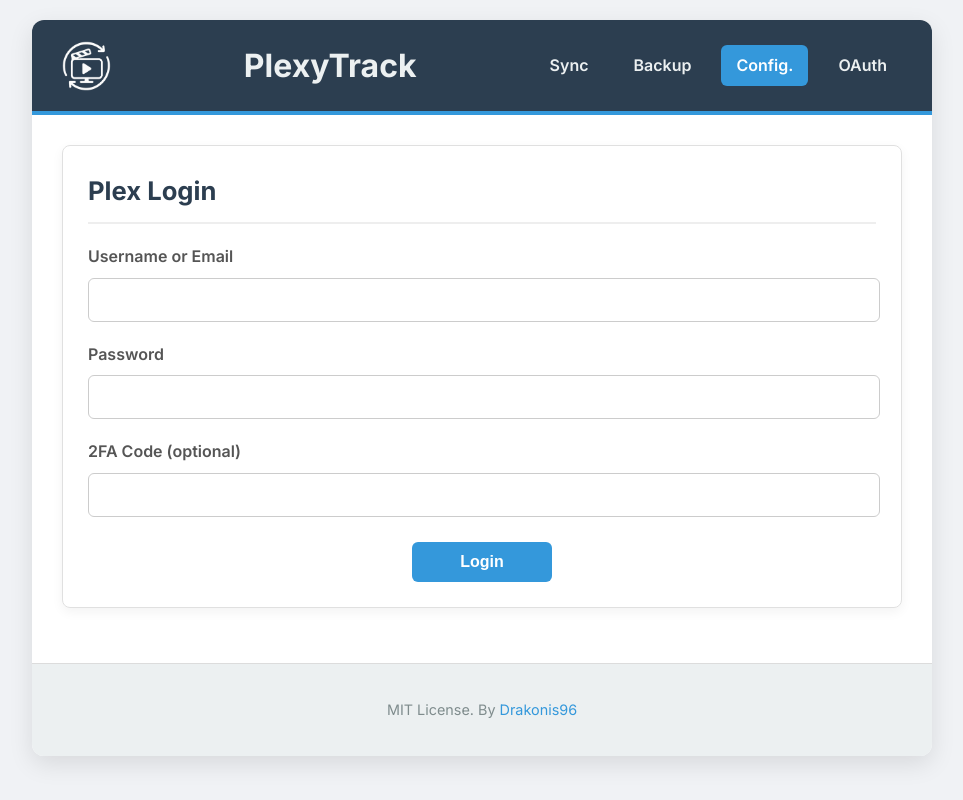
After one commit to Drakonis96/plexytrackt, a Flask app: page /plex_setup in a window 1280 px wide. The commit adds this page. Shown: the whole page, without its empty margins (158-1121 px from the left). Run offline with Flask 3, Linux system fonts and the light colour scheme.

Commit message:
Add guided Plex setup with login and server selection

```diff
--- a/app.py
+++ b/app.py
@@ -24,11 +24,13 @@ from flask import (
     redirect,
     url_for,
     has_request_context,
+    session,
 )
 from flask import send_file
 from apscheduler.schedulers.background import BackgroundScheduler
 from apscheduler.schedulers.base import STATE_STOPPED
 from plexapi.server import PlexServer
+from plexapi.myplex import MyPlexAccount
 from plexapi.exceptions import BadRequest, NotFound
 
 from utils import (
@@ -133,6 +135,7 @@ PROVIDER_FILE = "provider.json"
 scheduler = BackgroundScheduler()
 plex = None  # will hold PlexServer instance
 USERS_FILE = "plex_users.json"
+PLEX_CREDS_FILE = "plex_credentials.json"
 PLEX_ACCOUNTS: List[str] = [
     a.strip() for a in os.environ.get("PLEX_ACCOUNT", "").split(",") if a.strip()
 ]
@@ -201,8 +204,36 @@ def save_plex_accounts(accounts: List[str]) -> None:
         logger.error("Failed to save Plex users: %s", exc)
 
 
+def load_plex_credentials() -> None:
+    """Load Plex base URL and token from file if not set."""
+    if os.environ.get("PLEX_BASEURL") and os.environ.get("PLEX_TOKEN"):
+        return
+    if os.path.exists(PLEX_CREDS_FILE):
+        try:
+            with open(PLEX_CREDS_FILE, "r", encoding="utf-8") as f:
+                data = json.load(f)
+            os.environ.setdefault("PLEX_BASEURL", data.get("baseurl", ""))
+            os.environ.setdefault("PLEX_TOKEN", data.get("token", ""))
+            logger.info("Loaded Plex credentials from %s", PLEX_CREDS_FILE)
+        except Exception as exc:  # noqa: BLE001
+            logger.error("Failed to load Plex credentials: %s", exc)
+
+
+def save_plex_credentials(baseurl: str, token: str) -> None:
+    """Persist Plex base URL and token to file."""
+    os.environ["PLEX_BASEURL"] = baseurl
+    os.environ["PLEX_TOKEN"] = token
+    try:
+        with open(PLEX_CREDS_FILE, "w", encoding="utf-8") as f:
+            json.dump({"baseurl": baseurl, "token": token}, f, indent=2)
+        logger.info("Saved Plex credentials to %s", PLEX_CREDS_FILE)
+    except Exception as exc:  # noqa: BLE001
+        logger.error("Failed to save Plex credentials: %s", exc)
+
+
 def list_plex_users() -> List[Tuple[str, str, bool, Optional[str]]]:
     """Return available Plex users with token information."""
+    load_plex_credentials()
     plex_baseurl = os.environ.get("PLEX_BASEURL")
     plex_token = os.environ.get("PLEX_TOKEN")
     if not plex_baseurl or not plex_token:
@@ -1678,6 +1709,7 @@ def index():
     load_trakt_tokens()
     load_simkl_tokens()
     load_provider()
+    load_plex_credentials()
 
     # Change interval and start sync when requested
     if request.method == "POST":
@@ -1762,12 +1794,71 @@ def simkl_callback():
     return redirect(url_for("oauth_callback", service="simkl", code=code))
 
 
+@app.route("/plex_setup", methods=["GET", "POST"])
+def plex_setup():
+    """Interactive Plex login and server/user selection."""
+    step = request.args.get("step", "login")
+    error = None
+    if step == "login":
+        if request.method == "POST":
+            username = request.form.get("username", "").strip()
+            password = request.form.get("password", "").strip()
+            code = request.form.get("code", "").strip() or None
+            try:
+                account = MyPlexAccount(username=username, password=password, code=code)
+                session["plex_token"] = account._token
+                servers = []
+                for res in account.resources():
+                    if "server" in res.provides:
+                        conn = res.connections[0]
+                        servers.append({
+                            "id": res.clientIdentifier,
+                            "name": res.name,
+                            "uri": conn.uri,
+                            "token": res.accessToken,
+                        })
+                session["plex_servers"] = servers
+                return redirect(url_for("plex_setup", step="server"))
+            except Exception as exc:  # noqa: BLE001
+                error = f"Login failed: {exc}"
+        return render_template("plex_setup.html", step="login", error=error)
+
+    if step == "server":
+        servers = session.get("plex_servers", [])
+        if request.method == "POST":
+            sid = request.form.get("server")
+            srv = next((s for s in servers if s["id"] == sid), None)
+            if srv:
+                save_plex_credentials(srv["uri"], srv["token"])
+                session.pop("plex_servers", None)
+                return redirect(url_for("plex_setup", step="user"))
+        return render_template("plex_setup.html", step="server", servers=servers)
+
+    if step == "user":
+        load_plex_credentials()
+        plex_baseurl = os.environ.get("PLEX_BASEURL")
+        plex_token = os.environ.get("PLEX_TOKEN")
+        if not plex_baseurl or not plex_token:
+            return redirect(url_for("plex_setup"))
+        server = PlexServer(plex_baseurl, plex_token)
+        users = list_users_with_tokens(server)
+        if request.method == "POST":
+            selected = request.form.get("account")
+            if selected:
+                save_plex_accounts([selected])
+            return redirect(url_for("config_page"))
+        return render_template("plex_setup.html", step="user", users=users)
+
+    return redirect(url_for("config_page"))
+
+
 @app.route("/config", methods=["GET", "POST"])
 def config_page():
     """Display configuration status for Trakt and Simkl."""
     load_trakt_tokens()
     load_simkl_tokens()
     load_provider()
+    load_plex_credentials()
     load_plex_accounts()
     plex_users = list_plex_users()
     if request.method == "POST":
@@ -1951,6 +2042,7 @@ def plex_webhook():
 # --------------------------------------------------------------------------- #
 def test_connections() -> bool:
     global plex
+    load_plex_credentials()
     plex_baseurl = os.environ.get("PLEX_BASEURL")
     plex_token = os.environ.get("PLEX_TOKEN")
     trakt_token = os.environ.get("TRAKT_ACCESS_TOKEN")
--- a/templates/config.html
+++ b/templates/config.html
@@ -74,6 +74,7 @@
 
             <section class="card">
                 <h2>Users</h2>
+                {% if plex_users %}
                 <form method="post" class="user-form">
                     {% for uid, name, is_main, token in plex_users %}
                     <div class="checkbox-group">
@@ -92,6 +93,10 @@
                 <form method="get" action="{{ url_for('config_page') }}" class="stop-form">
                     <button type="submit" class="button secondary">Update Users</button>
                 </form>
+                {% else %}
+                <p>No Plex credentials configured.</p>
+                <a href="{{ url_for('plex_setup') }}" class="button primary">Configure Plex</a>
+                {% endif %}
             </section>
         </main>
 
--- /dev/null
+++ b/templates/plex_setup.html
@@ -0,0 +1,86 @@
+<!DOCTYPE html>
+<html lang="en">
+<head>
+    <meta charset="UTF-8">
+    <meta name="viewport" content="width=device-width, initial-scale=1.0">
+    <title>PlexyTrack - Plex Setup</title>
+    <link rel="preconnect" href="https://fonts.googleapis.com">
+    <link href="https://fonts.googleapis.com/css2?family=Inter:wght@400;600;700&display=swap" rel="stylesheet">
+    <link rel="stylesheet" href="{{ url_for('static', filename='style.css') }}">
+    <link rel="icon" type="image/png" href="{{ url_for('static', filename='logo.png') }}">
+</head>
+<body>
+    <div class="app-container">
+        <header class="app-header">
+            <img src="{{ url_for('static', filename='logo.png') }}" alt="PlexyTrack Logo" class="logo">
+            <h1>PlexyTrack</h1>
+            <nav class="app-nav">
+                <a href="{{ url_for('index') }}" class="nav-link">Sync</a>
+                <a href="{{ url_for('backup_page') }}" class="nav-link">Backup</a>
+                <a href="{{ url_for('config_page') }}" class="nav-link active">Config.</a>
+                <a href="{{ url_for('oauth_index') }}" class="nav-link">OAuth</a>
+            </nav>
+        </header>
+
+        <main class="content-area">
+            {% if step == 'login' %}
+            <section class="card">
+                <h2>Plex Login</h2>
+                {% if error %}<div class="status-message error">{{ error }}</div>{% endif %}
+                <form method="post">
+                    <div class="form-group">
+                        <label for="username">Username or Email</label>
+                        <input type="text" id="username" name="username" required class="form-input">
+                    </div>
+                    <div class="form-group">
+                        <label for="password">Password</label>
+                        <input type="password" id="password" name="password" required class="form-input">
+                    </div>
+                    <div class="form-group">
+                        <label for="code">2FA Code (optional)</label>
+                        <input type="text" id="code" name="code" class="form-input">
+                    </div>
+                    <div class="form-actions">
+                        <button type="submit" class="button primary">Login</button>
+                    </div>
+                </form>
+            </section>
+            {% elif step == 'server' %}
+            <section class="card">
+                <h2>Select Plex Server</h2>
+                <form method="post">
+                    {% for srv in servers %}
+                    <div class="checkbox-group">
+                        <input type="radio" id="srv_{{ srv.id }}" name="server" value="{{ srv.id }}" {% if loop.first %}checked{% endif %}>
+                        <label for="srv_{{ srv.id }}">{{ srv.name }}</label>
+                    </div>
+                    {% endfor %}
+                    <div class="form-actions">
+                        <button type="submit" class="button primary">Save</button>
+                    </div>
+                </form>
+            </section>
+            {% elif step == 'user' %}
+            <section class="card">
+                <h2>Select Plex User</h2>
+                <form method="post">
+                    {% for uid, name, is_main, token in users %}
+                    <div class="checkbox-group">
+                        <input type="radio" id="user_{{ uid }}" name="account" value="{{ uid }}" {% if loop.first %}checked{% endif %}>
+                        <label for="user_{{ uid }}">{{ name }} {% if is_main %}(Main){% else %}(Managed){% endif %}</label>
+                    </div>
+                    {% endfor %}
+                    <div class="form-actions">
+                        <button type="submit" class="button primary">Save</button>
+                    </div>
+                </form>
+            </section>
+            {% endif %}
+        </main>
+
+        <footer class="app-footer">
+            <p>MIT License. By <a href="https://github.com/Drakonis96" target="_blank" rel="noopener">Drakonis96</a></p>
+        </footer>
+    </div>
+</body>
+</html>
```
